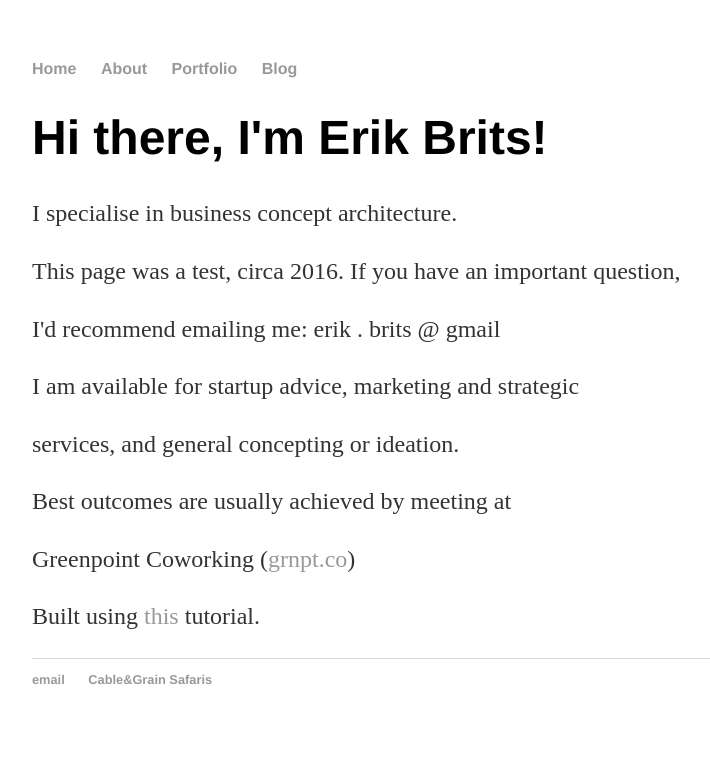
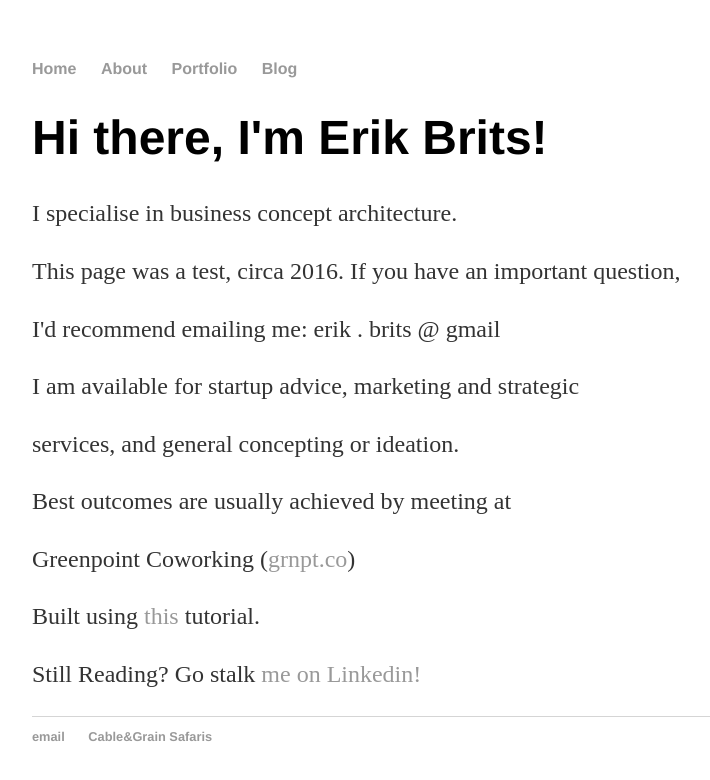
Before and after one commit to erikbrits/erikbrits.github.io, a Jekyll site: the page built from index.html, in a window 1280 px wide. Shown: the top 780 px of the page, without its empty margins (160-870 px from the left). Built offline with Jekyll 4.4.1, drawn with Linux system fonts in a browser that asks for light colours.

Commit message:
Update index.html
Added Linkedin link.

```diff
--- a/index.html
+++ b/index.html
@@ -14,4 +14,5 @@ title: Erik Brits - Hello World
 				<p>Best outcomes are usually achieved by meeting at</p>
 				<p>Greenpoint Coworking (<a href="http://grnpt.co">grnpt.co</a>)</p>
 				<p>Built using <a href="http://jmcglone.com/guides/github-pages/">this</a> tutorial.</p>
+				<p>Still Reading? Go stalk <a href="https://www.linkedin.com/in/erikbrits/">me on Linkedin!</a></p>
     		</div><!-- /.blurb -->
```
